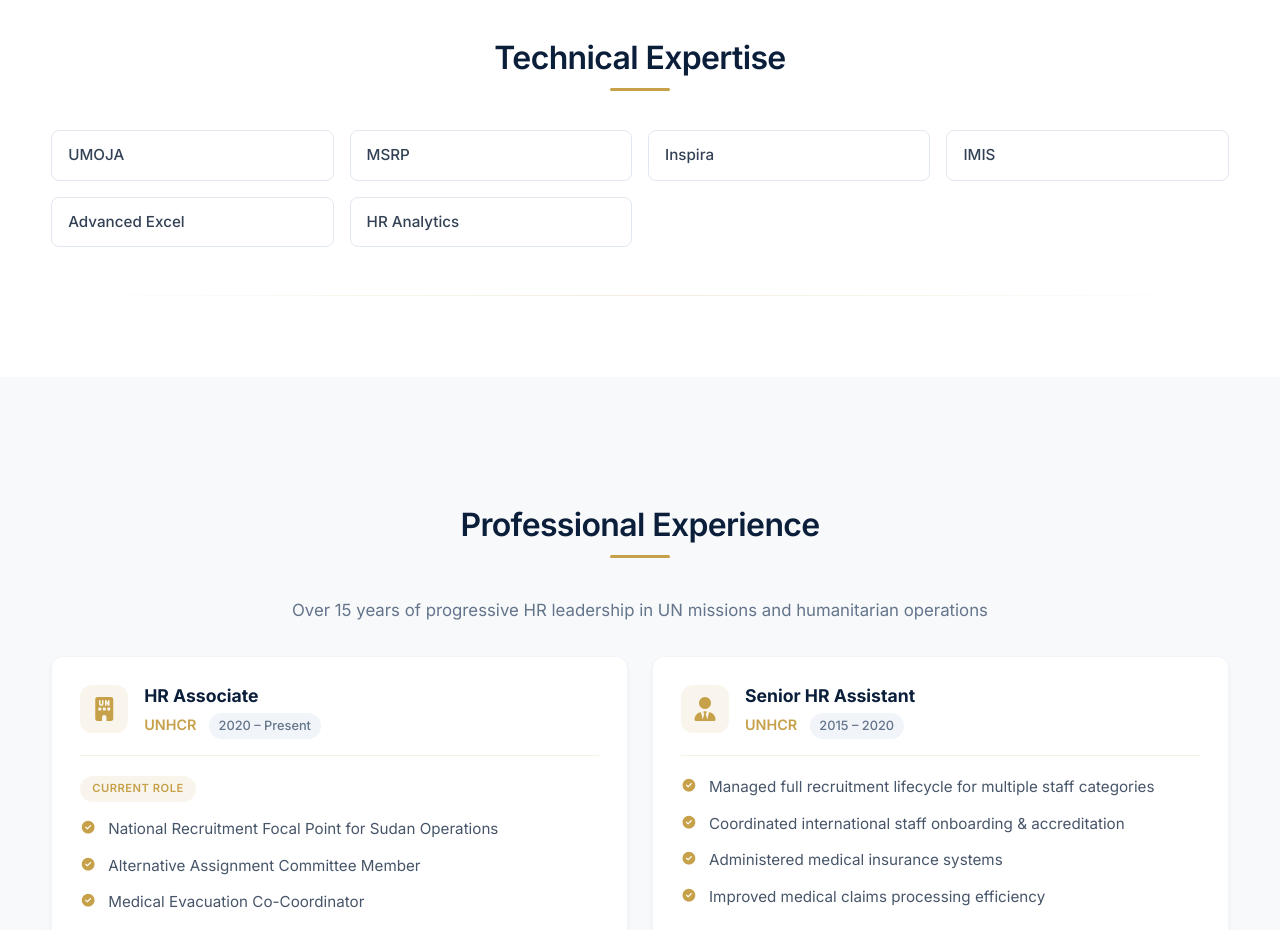
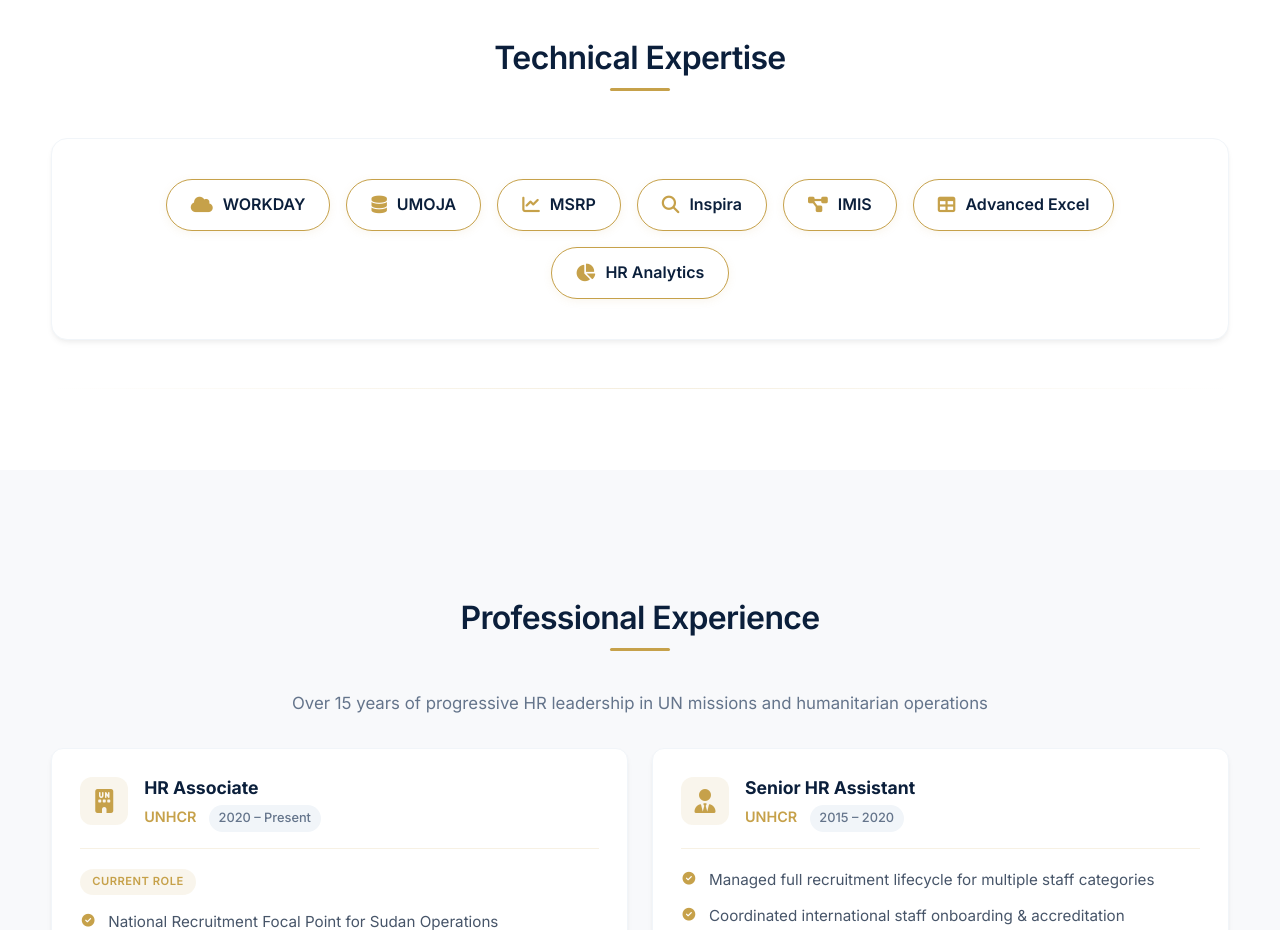
Before and after one commit to quantumlinkagency/qda, a plain HTML site: page index.html in a window 1280 px wide. Shown: the part 3160-4090 px from the top of the page. Drawn offline with Linux system fonts and the light colour scheme.

Commit message:
Update index.html

```diff
--- a/index.html
+++ b/index.html
@@ -312,6 +312,64 @@
     }
 
     .skill-text { font-weight: 500; color: #334155; }
+
+    /* ===== REDESIGNED TECHNICAL EXPERTISE ===== */
+    .tech-badge-container {
+        display: flex;
+        flex-wrap: wrap;
+        justify-content: center;
+        gap: 1rem;
+        margin: 2rem 0 3rem 0;
+        background: #ffffff;
+        padding: 2.5rem 2rem;
+        border-radius: var(--radius-lg);
+        box-shadow: var(--shadow-sm);
+        border: 1px solid #f1f5f9;
+    }
+
+    .tech-badge {
+        display: inline-flex;
+        align-items: center;
+        gap: 10px;
+        background: #fff;
+        border: 1.5px solid var(--accent);
+        color: var(--primary);
+        font-weight: 600;
+        font-size: 1rem;
+        padding: 0.75rem 1.5rem;
+        border-radius: 60px;
+        box-shadow: 0 2px 8px rgba(198, 161, 74, 0.1);
+        transition: var(--transition-smooth);
+    }
+
+    .tech-badge i {
+        color: var(--accent);
+        font-size: 1.1rem;
+    }
+
+    .tech-badge:hover {
+        background-color: var(--accent);
+        color: white;
+        transform: translateY(-4px);
+        border-color: var(--accent);
+        box-shadow: 0 10px 20px rgba(198, 161, 74, 0.2);
+    }
+
+    .tech-badge:hover i {
+        color: white;
+    }
+
+    /* Adjust for smaller screens */
+    @media (max-width: 640px) {
+        .tech-badge {
+            padding: 0.6rem 1.2rem;
+            font-size: 0.9rem;
+        }
+        .tech-badge-container {
+            padding: 1.5rem 1rem;
+            gap: 0.75rem;
+        }
+    }
 
     /* =========================================
        6. SECTIONS & HERO – ensure container use
@@ -1264,15 +1322,17 @@
             <li><i class="fa-solid fa-chart-pie"></i> <span class="skill-text">Performance Management</span></li>
         </ul>
 
+        <!-- ===== REDESIGNED Technical Expertise section with WORKDAY added ===== -->
         <h2 class="reveal-on-scroll">Technical Expertise</h2>
-        <ul class="skill-list reveal-on-scroll" style="justify-content: center;">
-            <li><span class="skill-text">UMOJA</span></li>
-            <li><span class="skill-text">MSRP</span></li>
-            <li><span class="skill-text">Inspira</span></li>
-            <li><span class="skill-text">IMIS</span></li>
-            <li><span class="skill-text">Advanced Excel</span></li>
-            <li><span class="skill-text">HR Analytics</span></li>
-        </ul>
+        <div class="tech-badge-container reveal-on-scroll">
+            <span class="tech-badge"><i class="fa-solid fa-cloud"></i> WORKDAY</span>
+            <span class="tech-badge"><i class="fa-solid fa-database"></i> UMOJA</span>
+            <span class="tech-badge"><i class="fa-solid fa-chart-line"></i> MSRP</span>
+            <span class="tech-badge"><i class="fa-solid fa-magnifying-glass"></i> Inspira</span>
+            <span class="tech-badge"><i class="fa-solid fa-diagram-project"></i> IMIS</span>
+            <span class="tech-badge"><i class="fa-solid fa-table"></i> Advanced Excel</span>
+            <span class="tech-badge"><i class="fa-solid fa-chart-pie"></i> HR Analytics</span>
+        </div>
 
         <div class="section-separator"></div>
     </div>
```
